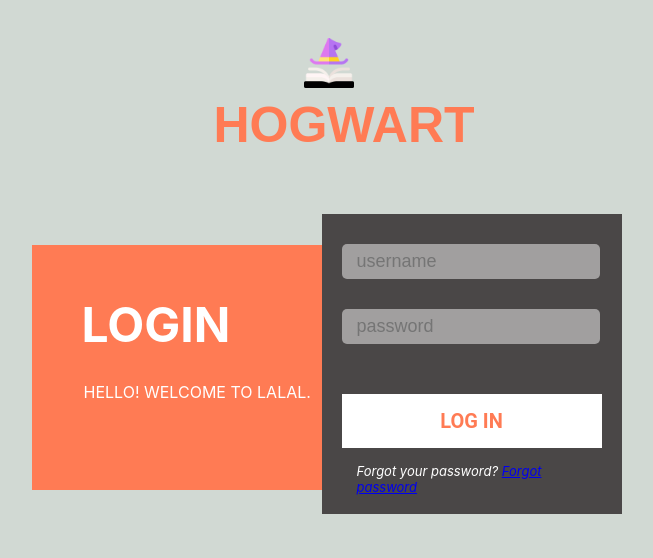
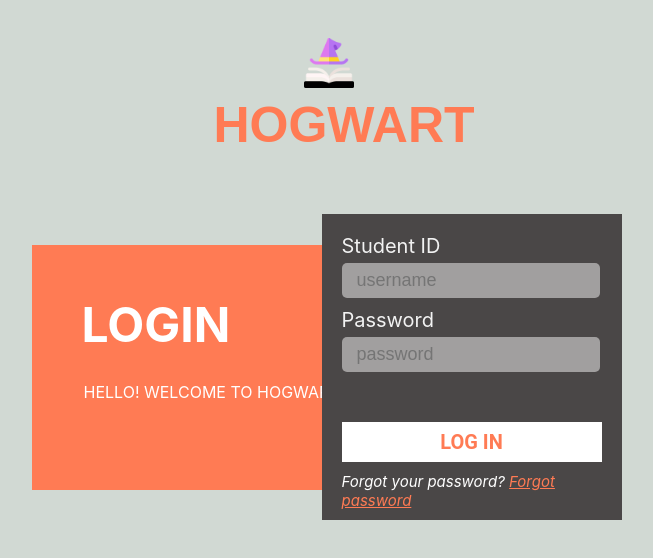
Before and after one commit to DuyTruong-237/nt114_fe, a React (Create React App) app: page /login in a window 1280 px wide. Shown: the top 558 px of the page, without its empty margins (321-974 px from the left). Built offline with nearby package versions, Linux system fonts and the light colour scheme; the HTML template or start-up script is replaced by a standard one.

Commit message:
Update#17
Fix Login, Add route

```diff
--- a/src/components/message/Message.css
+++ b/src/components/message/Message.css
@@ -69,6 +69,10 @@
 }
 .Message_Details_2 div {
     font-size: 20px;
+    display: flex;
+    flex-direction: column;
+    justify-content: center;
+    align-items: center;
 }
 .Message_Details_2 div:nth-child(3) {
     font-weight: 500;
--- a/src/components/side_bar/SideBar.css
+++ b/src/components/side_bar/SideBar.css
@@ -1,3 +1,4 @@
+
 .SideBar {
    width: 15%;
    height: auto;
@@ -15,6 +16,7 @@
 
 .SideBar-item:hover .SideBar-title-text {
   color: #FF7B54;
+
 }
 
 .icon-img {
--- a/src/components/side_bar/SideBar.jsx
+++ b/src/components/side_bar/SideBar.jsx
@@ -19,8 +19,8 @@ export default function SideBar() {
             <div className='SideBar-title-text'>
               Trang chủ
             </div>
-        </div>
-        <div className='SideBar-item'>
+      </div>
+      <div className='SideBar-item'>
           <img
             className="icon-img"
             src={studenicon}
--- a/src/components/student_profile/StudentProfile.css
+++ b/src/components/student_profile/StudentProfile.css
@@ -72,7 +72,7 @@
 .Info_Bar_Wrapper {
     display: grid;
     grid-template: auto/ auto auto auto;
-    column-gap: 100px;
+    column-gap: 80px;
     justify-content: left;
 }
 .Info_Bar {
--- a/src/screen/Login/Login.css
+++ b/src/screen/Login/Login.css
@@ -79,20 +79,25 @@
   margin-top: -206px;
 }
 
-.from {
+.form {
   background: #4A4747;
-  height: 300px;
-  position: relative;
+  height: auto;
   width: 300px;
 }
-.login-from{
+.login-form{
   margin: 20px;
   color: #f2f2f2;
-
-
+  font-size: 20px;
+  font-weight: 400;
 }
-input {
-  margin-top: 30px;
+.login-form div:nth-child(1) {
+  padding-top: 20px;
+}
+.login-form div:nth-child(3) {
+  margin-top: 10px;
+}
+.login_details {
+  margin-top: 5px;
   padding: 15px ;
   border-radius:5px;
   border: #f2f2f2;
@@ -110,19 +115,20 @@ input {
   width: 100%;
   margin-top: 50px;
   border: 0;
-  padding: 15px;
+  padding: 8px;
   color: #FF7B54;
   font-style: normal;
   font-size: 20px;
 }
 .message{
-  align-items: center;
-  justify-content: center;
-  margin-top: 0px;
-  padding: 15px;
-  font-size: 13px;
+  padding: 10px 0px;
+  font-size: 15px;
   font-style: italic;
   color:#ffffff;
+}
+
+.message a{
+  color: #FF7B54;
 }
 
 body {
--- a/src/screen/Login/Login.jsx
+++ b/src/screen/Login/Login.jsx
@@ -18,16 +18,17 @@ export default function login() {
         <div className="container">
           <div className="left">
             <div className="textlogin"><b>LOGIN</b></div>
-            <div className="slogan">Hello! Welcome to lalal.</div>
+            <div className="slogan">Hello! Welcome to Hogwart.</div>
 
       <div className="page">
-        <div className="from">
-          <div className="login-from">
-            <input type="text" className="text" placeholder="username" />
-            <input type="password" className="pass" placeholder="password" />
+        <div className="form">
+          <div className="login-form">
+            <div>Student ID</div>
+            <input type="text" className="login_details" placeholder="username" />
+            <div>Password</div>
+            <input type="password" className="login_details" placeholder="password" />
             <button class="buttonLogin"><b>LOG IN</b></button>
-            <p className="message">Forgot your password? <a href=" ">Forgot password</a>
-            </p>
+            <div className="message">Forgot your password? <a href=" ">Forgot password</a></div>
           </div>
         </div>
       </div>
```
